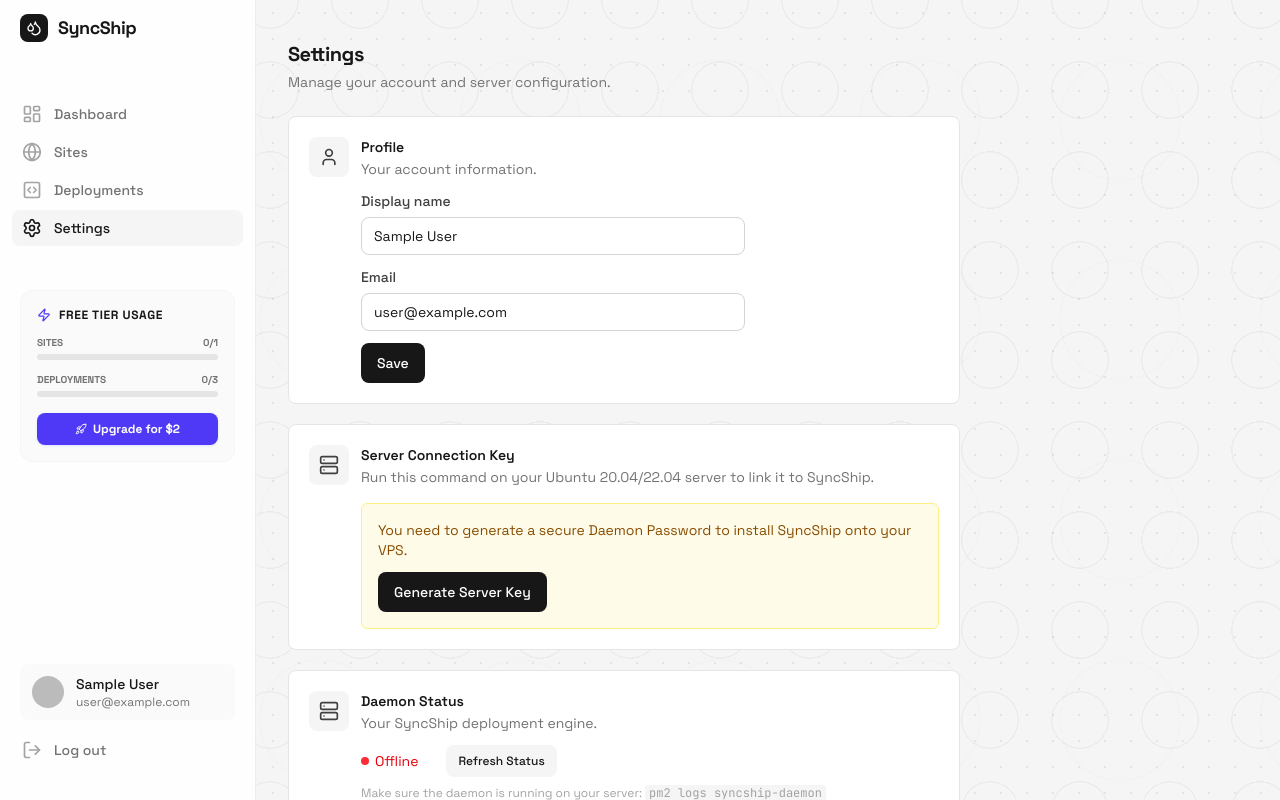
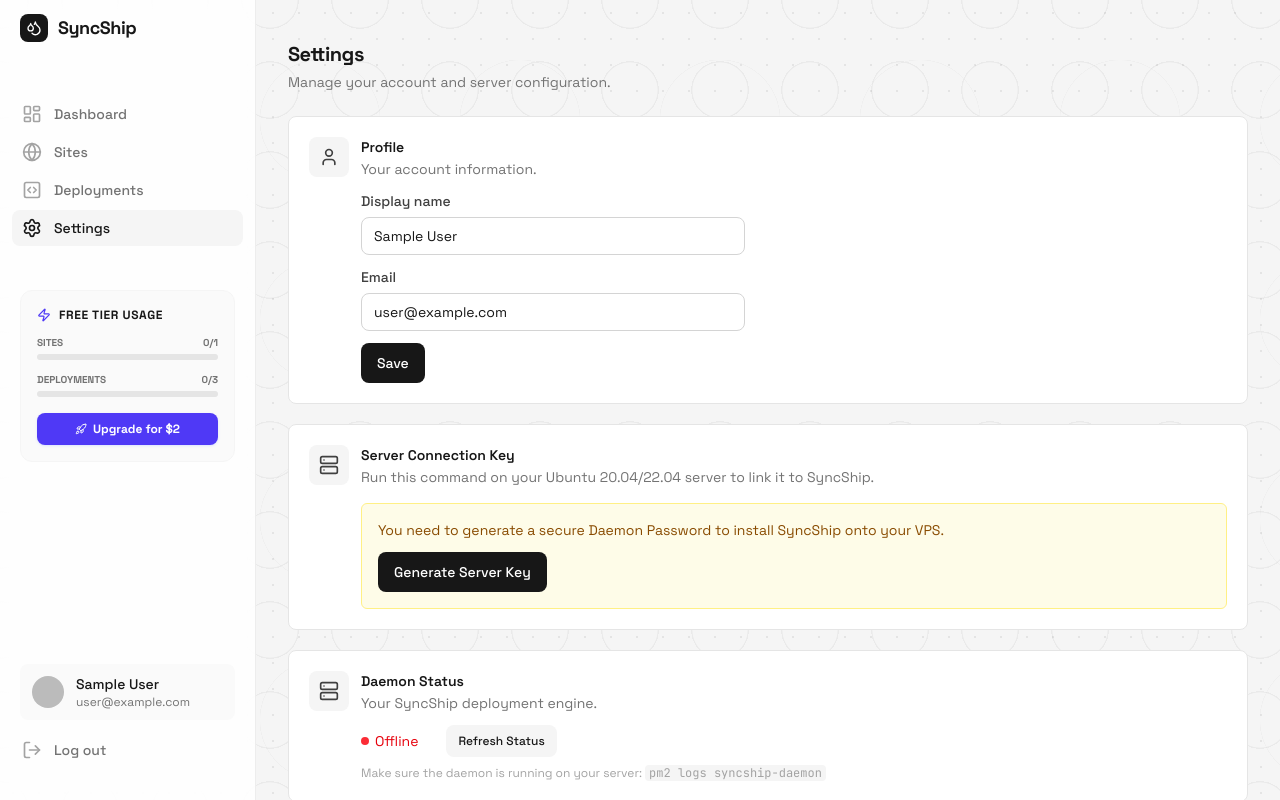
Before and after one commit to Kellie-Brighty/syncship-frontend, a SvelteKit app: page /settings in a window 1280 px wide. Shown: the top 800 px of the page. Built offline with nearby package versions, Linux system fonts and the light colour scheme; no server answers; the database is empty; sample sign-in values are in the browser's storage.

Commit message:
fix: remove max-w-2xl from settings page to fill screen width

```diff
--- a/src/routes/settings/+page.svelte
+++ b/src/routes/settings/+page.svelte
@@ -212,7 +212,7 @@
 	<p class="mt-1 text-sm text-gray-500">Manage your account and server configuration.</p>
 </div>
 
-<div class="space-y-5 max-w-2xl">
+<div class="space-y-5">
 	<!-- Profile -->
 	<Card class="p-5">
 		<div class="flex items-start gap-3">
```
